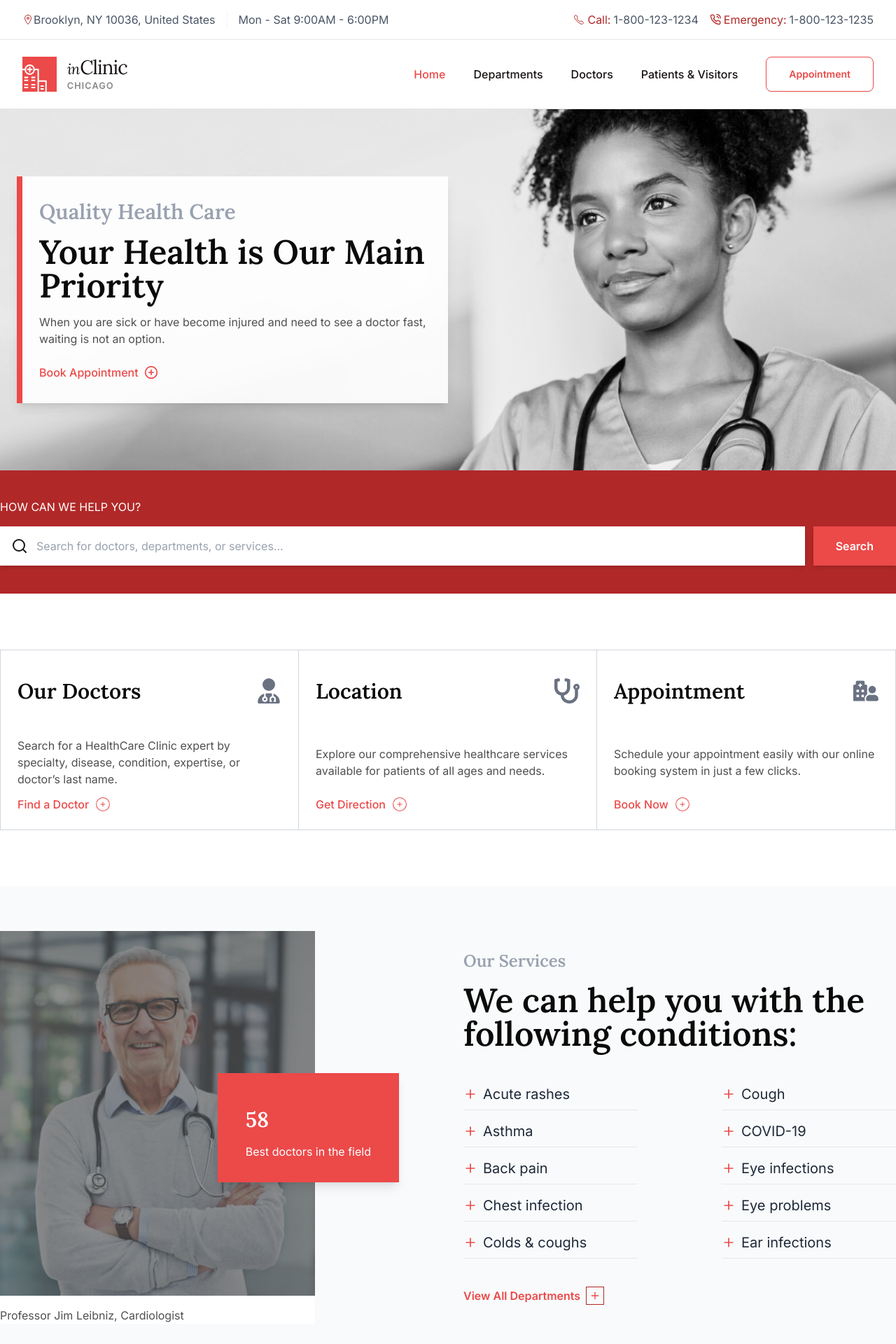
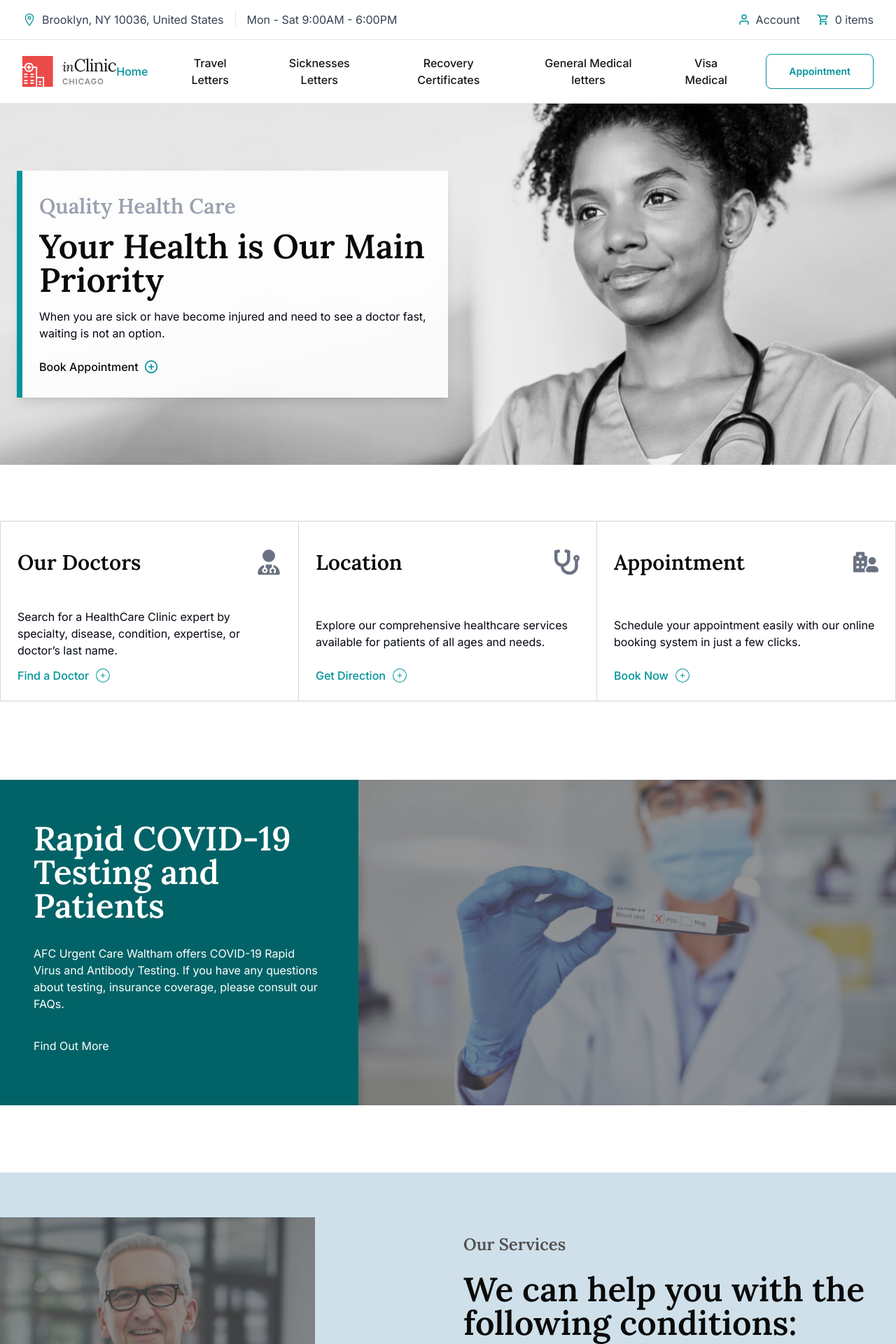
Before and after one commit to marvelouscoders/docletters, a Next.js app: page / in a window 1280 px wide. Shown: the top 1920 px of the page at 70% size. Built offline with nearby package versions, Linux system fonts and the light colour scheme.

Commit message:
mega menu done

```diff
--- a/src/app/page.tsx
+++ b/src/app/page.tsx
@@ -1,4 +1,6 @@
 import Banner from '@/components/Banner'
+import ChooseUs from '@/components/ChooseUs'
+import FindOut from '@/components/FindOut'
 import InfoSection from '@/components/InfoSection'
 import Navbar from '@/components/navbar'
 import OurServices from '@/components/OurServices'
@@ -15,9 +17,9 @@ const Home = () => {
 
           <Banner/>
 
-          <Search/>
+          <InfoSection/>
 
-          <InfoSection/>
+          <FindOut />
 
           <OurServices/>
 
--- a/src/app/style.css
+++ b/src/app/style.css
@@ -1,8 +1,12 @@
 @reference "./globals.css";
 
 p{
-  @apply text-gray text-base mt-4
+  @apply text-gray-950 text-base mt-4
 }
+p.text-white {
+  @apply text-white;
+}
+
 
 h1 {
     @apply text-2xl md:text-4xl lg:text-5xl font-semibold font-lora mb-4;
@@ -12,7 +16,11 @@ h2 {
     @apply text-2xl md:text-3xl lg:text-3xl font-semibold font-lora mb-4 mt-4;
 }
 h4{
-  @apply text-xl md:text-2xl lg:text-2xl font-semibold font-lora mb-4 text-gray-400
+  @apply text-xl md:text-2xl lg:text-2xl font-semibold font-lora mb-6 text-gray
+}
+
+h5{
+  @apply text-base md:text-lg lg:text-xl font-semibold font-lora mb-3 text-dark
 }
 
 h6{
@@ -36,6 +44,6 @@ h6{
   }
 
   .mobile-padding{
-    @apply mt-20 mb-20
+    @apply mt-20 mb-16
   }
 }
--- a/src/components/Banner.tsx
+++ b/src/components/Banner.tsx
@@ -11,14 +11,14 @@ const Banner = () => {
           src="/assets/images/home-6-1.jpg"
           alt="background"
           fill
-          className="object-cover object-center md:object-cover object-contain md:object-center"
+          className="object-cover object-center md:object-cover  md:object-center"
           priority
         />
       </div>
 
       {/* ✅ Content */}
-      <div className="theme-container flex flex-col md:flex-row items-center justify-between px-6 py-16 md:py-24 gap-8 relative z-10">
-        <div className="fluid-container md:w-1/2 bg-white/90 shadow-lg border-l-8 border-navyorange px-6 py-8 backdrop-blur-sm">
+      <div className="theme-container flex flex-col md:flex-row items-start justify-between px-6 py-16 md:py-24 gap-8 relative z-10">
+        <div className="fluid-container md:w-1/2 bg-white/90 shadow-lg border-l-8 border-navygreen px-6 py-8 backdrop-blur-sm">
           <h6>Quality Health Care</h6>
           <h1>Your Health is Our Main Priority</h1>
           <p>
@@ -27,7 +27,7 @@ const Banner = () => {
           </p>
 
           <button className="mt-6 flex items-center gap-2 text-navyorange font-medium hover:underline">
-            Book Appointment <FiPlusCircle className="text-navyorange text-xl" />
+            Book Appointment <FiPlusCircle className="text-navygreen text-xl" />
           </button>
         </div>
       </div>
--- /dev/null
+++ b/src/components/ChooseUs.tsx
@@ -0,0 +1,72 @@
+"use client";
+import Image from "next/image";
+import { FiArrowUpRight } from "react-icons/fi";
+
+const ChooseUs = () => {
+  return (
+    <section className="fluid-container bg-white py-16">
+      <div className="theme-container flex flex-col lg:flex-row items-center gap-16">
+
+        <div className="w-full lg:w-1/2">
+          <h4>Why Choose Us?</h4>
+          <h2>Urgent Care & Occupational Medicine Clinic</h2>
+
+
+          <div className="mt-10 grid grid-cols-1 sm:grid-cols-2 gap-8">
+            <div>
+              <h5>More experience</h5>
+              <p>You can stay connected to your healthcare team though virtual visits</p>
+            </div>
+
+            <div>
+              <h5>The right answers</h5>
+              <p>You can stay connected to your healthcare team though virtual visits.</p>
+            </div>
+
+            <div>
+              <h5>24/7 Support</h5>
+              <p>Were always available to assist you when needed.</p>
+            </div>
+
+            <div>
+              <h5>24/7 Support</h5>
+              <p>Were always available to assist you when needed.</p>
+            </div>
+          </div>
+          <div className="mt-10">
+            <button className="btn-gradient flex items-center gap-2 px-6 py-3 rounded-full text-white font-medium">
+              Learn More <FiArrowUpRight className="text-lg" />
+            </button>
+          </div>
+        </div>
+
+        <div className="relative w-full lg:w-1/2 flex justify-center">
+
+          <div className="relative w-full lg:w-[38%] bg-white">
+                    <div className="relative w-full">
+                      <Image
+                        src="/assets/images/home-5.jpg"
+                        alt="Doctor"
+                        width={800}
+                        height={650}
+                        className="w-full h-auto object-cover"
+                      />
+                      <div className="absolute inset-0 bg-gray/60"></div>
+                    </div>
+
+                    <div className="absolute lg:right-[-120px] right-6 top-1/2 -translate-y-1/2 bg-navygreen text-white px-10 py-8 shadow-lg">
+                      <h2>58</h2>
+                      <h3 className="text-white">Best doctors in the field</h3>
+                    </div>
+
+                    <p>
+                      Professor Jim Leibniz, Cardiologist
+                    </p>
+                  </div>
+        </div>
+      </div>
+    </section>
+  );
+};
+
+export default ChooseUs;
--- /dev/null
+++ b/src/components/FindOut.tsx
@@ -0,0 +1,37 @@
+"use client";
+import Image from "next/image";
+
+const FindOut = () => {
+  return (
+    <section className="theme-container py-12">
+      <div className="flex flex-col lg:flex-row w-full">
+
+        {/* Left Side Text */}
+        <div className="lg:w-2/5 bg-darkgreen text-white flex flex-col justify-center px-12">
+          <h1>Rapid COVID-19 Testing and Patients</h1>
+          <p className="!text-white text-base ">
+            AFC Urgent Care Waltham offers COVID-19 Rapid Virus and Antibody Testing. If you have any questions about testing, insurance coverage, please consult our FAQs.
+          </p>
+          <button className="mt-6  py-3  text-white flex  gap-2 hover:bg-navygreen transition w-max">
+            Find Out More
+          </button>
+        </div>
+
+        {/* Right Side Image */}
+        <div className="lg:w-3/5 w-full relative">
+          <Image
+            src="/assets/images/check covid.jpg"
+            alt="Right Side Image"
+            width={1000}
+            height={600}
+            className="w-full h-auto object-cover"
+          />
+           <div className="absolute inset-0 bg-gray/60"></div>
+        </div>
+
+      </div>
+    </section>
+  );
+};
+
+export default FindOut;
--- a/src/components/InfoSection.tsx
+++ b/src/components/InfoSection.tsx
@@ -5,8 +5,8 @@ import { FaHospitalUser, FaStethoscope } from "react-icons/fa";
 
 const InfoSection = () => {
   return (
-    <section className="fluid-container bg-white">
-      <div className="theme-container mobile-padding grid grid-cols-1 md:grid-cols-3 border border-gray-300">
+    <section className="fluid-container bg-white mobile-padding">
+      <div className="theme-container  grid grid-cols-1 md:grid-cols-3 border border-gray-300">
         {/* Card 1 */}
         <div className="flex flex-col justify-between p-6 border-b md:border-b-0 md:border-r border-gray-300 transition-all">
           <div className="flex items-center justify-between mb-4">
@@ -17,7 +17,7 @@ const InfoSection = () => {
             Search for a HealthCare Clinic expert by specialty, disease,
             condition, expertise, or doctor’s last name.
           </p>
-          <button className="flex items-center gap-2 text-navyorange font-medium hover:underline mt-3">
+          <button className="flex items-center gap-2 text-navygreen font-medium hover:underline mt-3">
             Find a Doctor <CiCirclePlus className="text-2xl" />
           </button>
         </div>
@@ -32,7 +32,7 @@ const InfoSection = () => {
             Explore our comprehensive healthcare services available for patients
             of all ages and needs.
           </p>
-          <button className="flex items-center gap-2 text-navyorange font-medium hover:underline mt-3">
+          <button className="flex items-center gap-2 text-navygreen font-medium hover:underline mt-3">
             Get Direction <CiCirclePlus className="text-2xl" />
           </button>
         </div>
@@ -47,7 +47,7 @@ const InfoSection = () => {
             Schedule your appointment easily with our online booking system in
             just a few clicks.
           </p>
-          <button className="flex items-center gap-2 text-navyorange font-medium hover:underline mt-3">
+          <button className="flex items-center gap-2 text-navygreen font-medium hover:underline mt-3">
             Book Now <CiCirclePlus className="text-2xl" />
           </button>
         </div>
--- a/src/components/OurServices.tsx
+++ b/src/components/OurServices.tsx
@@ -4,7 +4,7 @@ import { FiPlus } from "react-icons/fi";
 
 const OurServices = () => {
   return (
-    <section className="fluid-container bg-skyblue py-16">
+    <section className="fluid-container bg-skyblue py-16 pt-16 mt-12">
       <div className="theme-container flex flex-col lg:flex-row items-center lg:gap-x-28 gap-y-12">
         <div className="relative w-full lg:w-[38%] bg-white">
           <div className="relative w-full">
@@ -18,7 +18,7 @@ const OurServices = () => {
             <div className="absolute inset-0 bg-gray/60"></div>
           </div>
 
-          <div className="absolute lg:right-[-120px] right-6 top-1/2 -translate-y-1/2 bg-navyorange text-white px-10 py-8 shadow-lg">
+          <div className="absolute lg:right-[-120px] right-6 top-1/2 -translate-y-1/2 bg-navygreen text-white px-10 py-8 shadow-lg">
             <h2>58</h2>
             <h3 className="text-white">Best doctors in the field</h3>
           </div>
@@ -53,16 +53,16 @@ const OurServices = () => {
                   key={i}
                   className="flex items-center gap-2 border-b border-gray-200 pb-2 hover:text-darkorange"
                 >
-                  <FiPlus className="text-navyorange text-xl" />
+                  <FiPlus className="text-navygreen text-xl" />
                   <span>{item}</span>
                 </div>
               ))}
             </div>
 
-            <div className="mt-10 flex items-center gap-2 text-navyorange font-semibold hover:underline cursor-pointer">
+            <div className="mt-10 flex items-center gap-2 text-navygreen font-semibold hover:underline cursor-pointer">
               <span>View All Departments</span>
-              <div className="border border-darkorange p-1">
-                <FiPlus className="text-navyorange" />
+              <div className="border border-navygreen p-1">
+                <FiPlus className="text-navygreen" />
               </div>
             </div>
           </div>
--- a/src/components/TopHeader.tsx
+++ b/src/components/TopHeader.tsx
@@ -1,28 +1,37 @@
 "use client";
-import { FiPhoneCall } from "react-icons/fi";
-import { IoCallOutline, IoLocationOutline } from "react-icons/io5";
-import { MdLocationOn } from "react-icons/md";
-import { WiTime3 } from "react-icons/wi";
+
+import { IoLocationOutline } from "react-icons/io5";
+import { FiUser } from "react-icons/fi";
+import { MdOutlineShoppingCart } from "react-icons/md";
 
 const TopHeader = () => {
   return (
     <div className="topheader-container">
-      <div className=" flex flex-col md:flex-row items-center justify-between  py-4 gap-2 px-8">
-        <div className="flex flex-wrap items-start gap-4 text-base font-inter">
-          <span className="flex items-center ">
-            <IoLocationOutline className="text-orange " /> Brooklyn, NY 10036, United States
+      <div className="flex flex-col md:flex-row items-center justify-between py-4 gap-2 px-8">
+        {/* --- Left Side (Location + Timing) --- */}
+        <div className="flex flex-wrap items-center gap-4 text-base font-inter text-gray-700">
+          <span className="flex items-center gap-2">
+            <IoLocationOutline className="text-orange text-xl" />
+            Brooklyn, NY 10036, United States
           </span>
-          <div className="h-6 w-px bg-gray-100" />
-          <span className="flex items-center gap-1">
-             Mon - Sat 9:00AM - 6:00PM
+
+          <div className="hidden md:block h-6 w-px bg-gray-200" />
+
+          <span className="flex items-center gap-2">
+            Mon - Sat 9:00AM - 6:00PM
           </span>
         </div>
-        <div className="flex flex-wrap items-end-safe gap-4 text-base">
-          <span className="flex items-center gap-1">
-            <IoCallOutline  className="text-orange "/><span className="text-orange"> Call:</span> 1-800-123-1234
+
+        {/* --- Right Side (Account + Cart) --- */}
+        <div className="flex flex-wrap items-center gap-6 text-base font-inter text-gray-700">
+          <span className="flex items-center gap-2 cursor-pointer hover:text-orange transition">
+            <FiUser className="text-orange text-lg" />
+            <span>Account</span>
           </span>
-          <span className="flex items-center gap-1">
-            <FiPhoneCall className="text-orange" /> <span className="text-orange"> Emergency:</span> 1-800-123-1235
+
+          <span className="flex items-center gap-2 cursor-pointer hover:text-orange transition">
+            <MdOutlineShoppingCart className="text-orange text-lg" />
+            <span>0 items</span>
           </span>
         </div>
       </div>
--- a/src/components/navbar.tsx
+++ b/src/components/navbar.tsx
@@ -3,72 +3,104 @@
 import * as React from "react";
 import Image from "next/image";
 import Link from "next/link";
-import { Menu, ChevronRight } from "lucide-react";
+import { Menu, X, ChevronRight, ChevronDown } from "lucide-react";
 import { Button } from "@/components/ui/button";
 
 export default function Navbar() {
   const [openMenu, setOpenMenu] = React.useState<string | null>(null);
+  const [mobileOpen, setMobileOpen] = React.useState(false);
+  const [expandedMobileMenu, setExpandedMobileMenu] = React.useState<string | null>(null);
 
   const menuItems = [
     {
-      title: "Departments",
+      title: "Travel Letters",
       items: [
-        "Cardiology",
-        "Neurology",
-        "Orthopedics",
-        "Radiology",
-        "Emergency",
-        "MRI Labs",
-        "Urology",
-        "Psychology",
-        "Dermatology",
-        "Pediatrics",
+        "Travel with Medication Letter",
+        "Fit for Flight Letter for Expectant Mothers",
+        "Emergency Cancellation Letter for Travel",
+        "Chickenpox Flight Clearance Medical",
+        "Travel and holiday cancellation certificate",
+        "Event and activity cancellation certificate",
+        "Expedition Cruise Medical",
+        "Fit-to-Cruise",
+        "Vaccine Exemption Certificate",
+        "Yellow Fever – Vaccine Exemption",
+        "Youth Camp or Trip Medical Certificate",
       ],
     },
     {
-      title: "Doctors",
+      title: "Sicknesses Letters ",
       items: [
-        "Dr. John Smith",
-        "Dr. Emily Carter",
-        "Dr. James Lee",
-        "Dr. Sophia Khan",
-        "Dr. Michael Brown",
-        "Dr. Sarah Wilson",
-        "Dr. Ali Raza",
-        "Dr. Maria Noor",
+        "Disability Confirmation Letter",
+        "Adjustments to Work Duties Letter",
+        "Fit to Resume Studies Letter",
+        "Specialist Referral Letter",
+        "Employee Fitness to Work Medical",
+        "Sick Note for Work",
+        "Student Sick Leave Letter",
+        "GP Sickness Note",
+        "University, college and school sickness letter",
+        "ADHD, ASD, or Neurodiverse Certificate",
+        "Housing support medical letter",
+        "Injury and accident confirmation letter",
+        "Event and activity cancellation certificate",
+        "Gym and health club cancellation certificate",
+        "Allergy certificate",
       ],
     },
     {
-      title: "Patients & Visitors",
+      title: "Recovery Certificates",
       items: [
-        "Visitor Guidelines",
-        "Insurance Info",
-        "Billing & Support",
-        "Patient Rights",
-        "Health Records",
-        "Covid-19 Info",
-        "Room Facilities",
-        "Transport & Parking",
+        "Actors & models fit to work",
+        "Chickenpox Flight Clearance Medical",
+        "Yellow Fever – Vaccine Exemption",
       ],
+      singleColumn: true,
+    },
+    {
+      title: "General Medical letters",
+      items: [
+        "Disability Confirmation Letter",
+        "Fit to Resume Studies Letter",
+        "Specialist Referral Letter",
+        "Sick Note for Work",
+        "Student Sick Leave Letter",
+        "Pregnancy confirmation",
+      ],
+    },
+    {
+      title: "Visa Medical",
+      items: [
+        "Certificate of Good Health for Greece Visa",
+        "Certificate of Good Health for France Work Visa",
+        "Certificate of Good Health for South Africa Visa",
+        "Certificate of Good Health for Thailand Visa",
+        "Certificate of Good Health for Spanish Visa",
+      ],
+      singleColumn: true,
     },
   ];
 
   return (
     <nav className="fluid-container border-b border-gray-200 relative z-50">
-      <div className=" flex items-center justify-between px-8 py-6">
+      {/* --- Header Row --- */}
+      <div className="flex items-center justify-between px-6 py-5 md:px-8">
+        {/* Logo */}
         <Link href="/" className="flex items-center gap-2">
           <Image
             src="/assets/images/svgfiles/logo-6.svg"
             alt="logo"
-            width={150}
+            width={140}
             height={90}
           />
         </Link>
+
+        {/* --- Desktop Menu --- */}
         <ul className="hidden md:flex items-center gap-10 relative">
           <li>
             <Link
               href="/"
-              className="font-medium text-navyorange hover:text-navyorange"
+              className="font-medium text-navygreen hover:text-navygreen"
             >
               Home
             </Link>
@@ -82,32 +114,38 @@ export default function Navbar() {
               onMouseLeave={() => setOpenMenu(null)}
             >
               <button
-                className={`font-medium text-dark hover:text-navyorange transition ${
-                  openMenu === menu.title ? "text-navyorange" : ""
+                className={`font-medium text-dark hover:text-navygreen transition ${
+                  openMenu === menu.title ? "text-navygreen" : ""
                 }`}
               >
                 {menu.title}
               </button>
+
+              {/* Dropdown */}
               {openMenu === menu.title && (
                 <div
-                  className="
-                    absolute left-1/2 top-full
-                    -translate-x-1/2
+                  className={`
+                    absolute left-1/2 top-full -translate-x-1/2
                     bg-white shadow-2xl border border-gray-100
-                    rounded-xl w-[500px] transition-all
-                  "
+                    rounded-xl transition-all
+                    ${menu.singleColumn ? "w-[300px]" : "w-[500px]"}
+                  `}
                 >
-                  <div className="grid grid-cols-2 gap-2 p-6">
+                  <div
+                    className={`${
+                      menu.singleColumn ? "grid-cols-1" : "grid-cols-2"
+                    } grid gap-2 p-6`}
+                  >
                     {menu.items.map((item) => (
                       <Link
                         key={item}
                         href="#"
                         className="flex items-center justify-between py-2 px-3 rounded-md hover:bg-gray-100 transition"
                       >
-                        <span className="text-gray hover:text-navyorange text-[14px] font-medium">
+                        <span className="text-gray hover:text-navygreen text-[14px] font-medium">
                           {item}
                         </span>
-                        <ChevronRight className="h-4 w-4 text-dark hover:text-navyorange" />
+                        <ChevronRight className="h-4 w-4 text-dark hover:text-navygreen" />
                       </Link>
                     ))}
                   </div>
@@ -115,17 +153,106 @@ export default function Navbar() {
               )}
             </li>
           ))}
+
           <Button
             variant="outline"
-            className="border-navyorange text-navyorange hover:bg-navyorange hover:text-white font-semibold transition-all duration-300 px-8 py-6"
+            className="border-navygreen text-navygreen hover:bg-navygreen hover:text-white font-semibold transition-all duration-300 px-8 py-6"
           >
             Appointment
           </Button>
-           </ul>
+        </ul>
 
-        <button className="md:hidden">
-          <Menu className="h-6 w-6" />
+        {/* --- Mobile Toggle --- */}
+        <button
+          className="md:hidden"
+          onClick={() => setMobileOpen(true)}
+          aria-label="Open Menu"
+        >
+          <Menu className="h-7 w-7" />
         </button>
+      </div>
+
+      {/* --- Mobile Drawer --- */}
+      <div
+        className={`fixed inset-0 z-40 transition-all duration-300 ${
+          mobileOpen
+            ? "bg-black/50 visible opacity-100"
+            : "invisible opacity-0"
+        }`}
+        onClick={() => setMobileOpen(false)}
+      >
+        <div
+          className={`absolute right-0 top-0 h-full w-80 bg-white shadow-2xl transform transition-transform duration-300 ${
+            mobileOpen ? "translate-x-0" : "translate-x-full"
+          }`}
+          onClick={(e) => e.stopPropagation()}
+        >
+          {/* Drawer Header */}
+          <div className="flex items-center justify-between px-6 py-5 border-b border-gray-200">
+            <Image
+              src="/assets/images/svgfiles/logo-6.svg"
+              alt="logo"
+              width={110}
+              height={80}
+            />
+            <button
+              onClick={() => setMobileOpen(false)}
+              aria-label="Close Menu"
+              className="p-2 rounded-md hover:bg-gray-100 transition"
+            >
+              <X className="h-6 w-6 text-gray-700" />
+            </button>
+          </div>
+
+          {/* Scrollable Content */}
+          <div className="overflow-y-auto h-[calc(100%-80px)] px-6 py-5 space-y-5">
+            <ul className="space-y-4">
+              {menuItems.map((menu) => (
+                <li key={menu.title} className="border-b border-gray-100 pb-2">
+                  <button
+                    className="w-full flex justify-between items-center text-left font-medium text-dark hover:text-navygreen"
+                    onClick={() =>
+                      setExpandedMobileMenu(
+                        expandedMobileMenu === menu.title ? null : menu.title
+                      )
+                    }
+                  >
+                    {menu.title}
+                    <ChevronDown
+                      className={`h-4 w-4 transition-transform ${
+                        expandedMobileMenu === menu.title ? "rotate-180" : ""
+                      }`}
+                    />
+                  </button>
+
+                  {/* Expanded submenu */}
+                  {expandedMobileMenu === menu.title && (
+                    <div className="mt-3 pl-3 border-l border-gray-200 space-y-2">
+                      {menu.items.map((item) => (
+                        <Link
+                          key={item}
+                          href="#"
+                          className="block py-1.5 text-[14px] text-gray-600 hover:text-navygreen"
+                        >
+                          {item}
+                        </Link>
+                      ))}
+                    </div>
+                  )}
+                </li>
+              ))}
+
+              <li className="pt-3">
+                <Button
+                  variant="outline"
+                  className="w-full border-navyorange text-navygreen hover:bg-navygreen hover:text-white font-semibold transition-all duration-300 px-6 py-4"
+                >
+                  Appointment
+                </Button>
+              </li>
+            </ul>
+          </div>
+        </div>
       </div>
     </nav>
   );
```
Also changed, not shown: src/app/globals.css (+7 -4 lines), public/assets/images/check covid.jpg (added).
